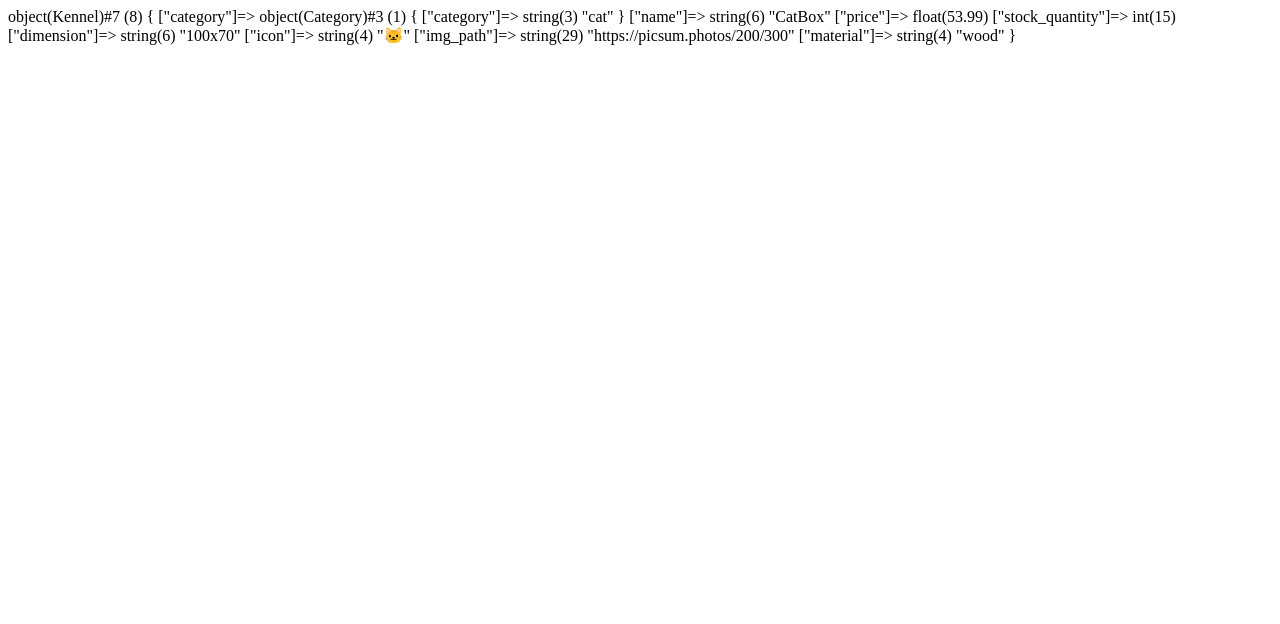
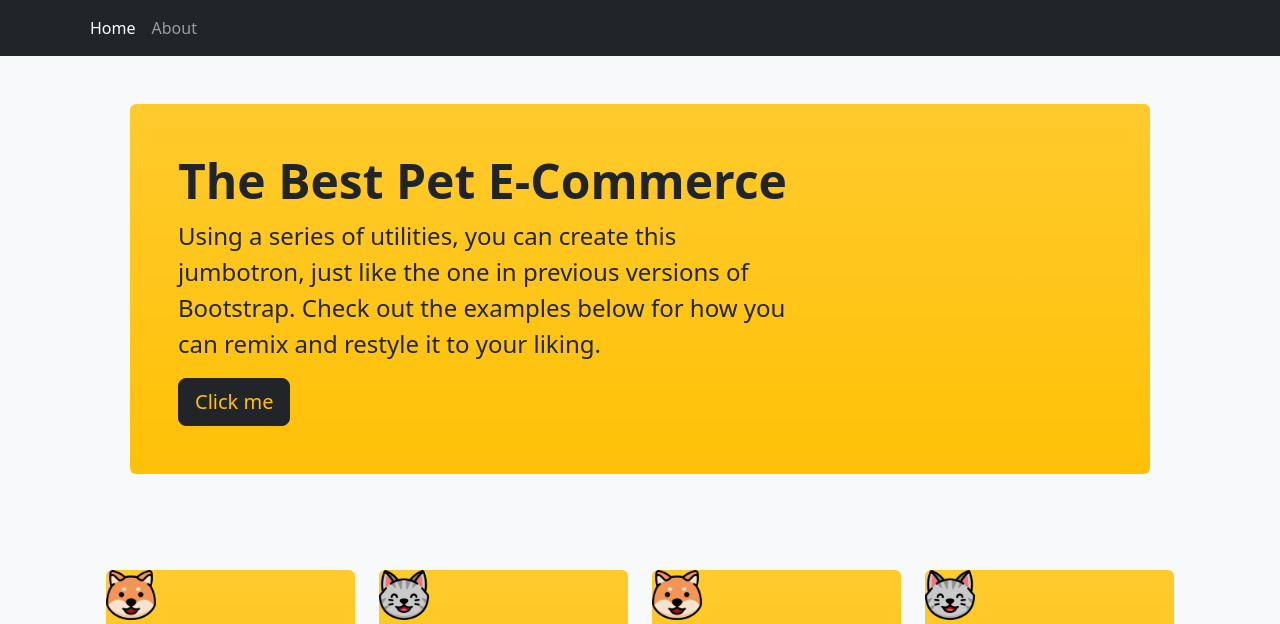
Before and after one commit to MatteoNocera/php-oop-2, a PHP site: page / in a window 1280 px wide. Shown: the top 624 px of the page. Before the commit the page ends 45 px from the top, so only its background shows below. Run offline with PHP 8.4, Linux system fonts and the light colour scheme; grey boxes are pictures that could not be loaded.

Commit message:
divide in layouts & partials with about page link

```diff
--- a/database/db.php
+++ b/database/db.php
@@ -12,19 +12,19 @@ $catCategory = new Category('cat');
 
 
 // Palla Cane
-$palla = new Toy($dogCategory, 'palla da tennis', 3.99, 150, '10cm', '🐶', 'https://picsum.photos/200/300', 'm');
+$palla = new Toy($dogCategory, 'palla da tennis', 3.99, 150, '10cm', './assets/img/dog.png', 'https://picsum.photos/200/200', 'm');
 
 
 // Biscotti Gatto
-$biscuitsOne = new Food($catCategory, 'BiscuitsOne', 15.49, 20, '25x25', '🐱', 'https://picsum.photos/200/300', '1kg', 'Medium', 'Puppy');
+$biscuitsOne = new Food($catCategory, 'BiscuitsOne', 15.49, 20, '25x25', './assets/img/cat.png', 'https://picsum.photos/200/200', '1kg', 'Medium', 'Puppy');
+
 
 
 // Umido Cane
-$umidoPlus = new Food($dogCategory, 'Umido Plus', 3.45, 58, '20x30', '🐶', 'https://picsum.photos/200/300', '400gr', 'Hight Quality', 'Sterilized');
+$umidoPlus = new Food($dogCategory, 'Umido Plus', 3.45, 58, '20x30', './assets/img/dog.png', 'https://picsum.photos/200/200', '400gr', 'Hight Quality', 'Sterilized');
 
 // Casetta Gatto
-$catBox = new Kennel($catCategory, 'CatBox', 53.99, 15, '100x70', '🐱', 'https://picsum.photos/200/300', 'wood');
+$catBox = new Kennel($catCategory, 'CatBox', 53.99, 15, '100x70', './assets/img/cat.png', 'https://picsum.photos/200/200', 'wood');
 
 
-
-var_dump($catBox);
+array_push($ecommerce, $palla, $biscuitsOne, $umidoPlus, $catBox);
--- a/index.php
+++ b/index.php
@@ -13,22 +13,16 @@ organizzate il progetto come visto stamattina a lezione usando varie sottocartel
 ini_set('display_errors', 1);
 error_reporting(E_ALL);
 
-include __DIR__ . '/database/db.php';
+require __DIR__ . '/database/db.php';
+
+include __DIR__ . '/layouts/head.php';
+?>
 
 
-?>
 
-<!DOCTYPE html>
-<html lang="en">
 
-<head>
-    <meta charset="UTF-8">
-    <meta name="viewport" content="width=device-width, initial-scale=1.0">
-    <title>Pet Shop</title>
-</head>
 
-<body>
+<?php include __DIR__ . '/layouts/main.php' ?>
 
-</body>
 
-</html>
+<?php include __DIR__ . '/layouts/foot.php' ?>
--- a/layouts/foot.php
+++ b/layouts/foot.php
@@ -0,0 +1,10 @@
+<?php include __DIR__ . '/partials/footer.php' ?>
+
+
+
+
+<script src="https://cdn.jsdelivr.net/npm/bootstrap@5.3.2/dist/js/bootstrap.bundle.min.js" integrity="sha384-C6RzsynM9kWDrMNeT87bh95OGNyZPhcTNXj1NW7RuBCsyN/o0jlpcV8Qyq46cDfL" crossorigin="anonymous"></script>
+
+</body>
+
+</html>
--- a/layouts/head.php
+++ b/layouts/head.php
@@ -0,0 +1,16 @@
+<!DOCTYPE html>
+<html lang="en">
+
+<head>
+    <meta charset="UTF-8">
+    <meta name="viewport" content="width=device-width, initial-scale=1.0">
+    <title>Pet Shop</title>
+    <!-- Bootstrap -->
+    <link href="https://cdn.jsdelivr.net/npm/bootstrap@5.3.2/dist/css/bootstrap.min.css" rel="stylesheet" integrity="sha384-T3c6CoIi6uLrA9TneNEoa7RxnatzjcDSCmG1MXxSR1GAsXEV/Dwwykc2MPK8M2HN" crossorigin="anonymous">
+
+</head>
+
+<body class="bg-light">
+
+
+    <?php include __DIR__ . '/partials/header.php';
--- a/layouts/main.php
+++ b/layouts/main.php
@@ -0,0 +1,5 @@
+<main>
+    <?php include __DIR__ . '/partials/jumbotron.php'; ?>
+    <?php include __DIR__ . '/partials/products.php'; ?>
+
+</main>
--- /dev/null
+++ b/layouts/partials/footer.php
@@ -0,0 +1,67 @@
+<footer class="bg-dark text-warning">
+    <div class="container">
+        <div class="py-5">
+            <div class="row">
+                <div class="col-6 col-md-2 mb-3">
+                    <h5>Section</h5>
+                    <ul class="nav flex-column">
+                        <li class="nav-item mb-2"><a href="/PHP/php-oop-2/index.php" class="nav-link p-0  text-white">Home</a></li>
+                        <li class="nav-item mb-2"><a href="#" class="nav-link p-0  text-white">Features</a></li>
+                        <li class="nav-item mb-2"><a href="#" class="nav-link p-0  text-white">Pricing</a></li>
+                        <li class="nav-item mb-2"><a href="#" class="nav-link p-0  text-white">FAQs</a></li>
+                        <li class="nav-item mb-2"><a href="/PHP/php-oop-2/about.php" class="nav-link p-0  text-white">About</a></li>
+                    </ul>
+                </div>
+
+                <div class="col-6 col-md-2 mb-3">
+                    <h5>Section</h5>
+                    <ul class="nav flex-column">
+                        <li class="nav-item mb-2"><a href="/PHP/php-oop-2/index.php" class="nav-link p-0  text-white">Home</a></li>
+                        <li class="nav-item mb-2"><a href="#" class="nav-link p-0  text-white">Features</a></li>
+                        <li class="nav-item mb-2"><a href="#" class="nav-link p-0  text-white">Pricing</a></li>
+                        <li class="nav-item mb-2"><a href="#" class="nav-link p-0  text-white">FAQs</a></li>
+                        <li class="nav-item mb-2"><a href="/PHP/php-oop-2/about.php" class="nav-link p-0  text-white">About</a></li>
+                    </ul>
+                </div>
+
+                <div class="col-6 col-md-2 mb-3">
+                    <h5>Section</h5>
+                    <ul class="nav flex-column">
+                        <li class="nav-item mb-2"><a href="/PHP/php-oop-2/index.php" class="nav-link p-0 text-white">Home</a></li>
+                        <li class="nav-item mb-2"><a href="#" class="nav-link p-0 text-white">Features</a></li>
+                        <li class="nav-item mb-2"><a href="#" class="nav-link p-0 text-white">Pricing</a></li>
+                        <li class="nav-item mb-2"><a href="#" class="nav-link p-0 text-white">FAQs</a></li>
+                        <li class="nav-item mb-2"><a href="/PHP/php-oop-2/about.php" class="nav-link p-0 text-white">About</a></li>
+                    </ul>
+                </div>
+
+                <div class="col-md-5 offset-md-1 mb-3">
+                    <form>
+                        <h5>Subscribe to our newsletter</h5>
+                        <p class="text-white">Monthly digest of what's new and exciting from us.</p>
+                        <div class="d-flex flex-column flex-sm-row w-100 gap-2">
+                            <label for="newsletter1" class="visually-hidden">Email address</label>
+                            <input id="newsletter1" type="text" class="form-control" placeholder="Email address">
+                            <button class="btn btn-warning" type="button">Subscribe</button>
+                        </div>
+                    </form>
+                </div>
+            </div>
+
+            <div class="d-flex flex-column flex-sm-row justify-content-between py-4 my-4 border-top">
+                <p>© 2022 Company, Inc. All rights reserved.</p>
+                <ul class="list-unstyled d-flex">
+                    <li class="ms-3"><a class="link-dark" href="#"><svg class="bi" width="24" height="24">
+                                <use xlink:href="#twitter"></use>
+                            </svg></a></li>
+                    <li class="ms-3"><a class="link-dark" href="#"><svg class="bi" width="24" height="24">
+                                <use xlink:href="#instagram"></use>
+                            </svg></a></li>
+                    <li class="ms-3"><a class="link-dark" href="#"><svg class="bi" width="24" height="24">
+                                <use xlink:href="#facebook"></use>
+                            </svg></a></li>
+                </ul>
+            </div>
+        </div>
+    </div>
+</footer>
--- /dev/null
+++ b/layouts/partials/header.php
@@ -0,0 +1,10 @@
+<header class="bg-dark">
+    <div class="container">
+        <nav class="navbar navbar-expand navbar-dark">
+            <div class="nav navbar-nav">
+                <a class="nav-item nav-link active" href="/PHP/php-oop-2/index.php" aria-current="page">Home</a>
+                <a class="nav-item nav-link" href="/PHP/php-oop-2/about.php">About</a>
+            </div>
+        </nav>
+    </div>
+</header>
--- /dev/null
+++ b/layouts/partials/jumbotron.php
@@ -0,0 +1,11 @@
+<section class="jumbo">
+    <div class="container">
+        <div class="p-5 mb-4 rounded-3">
+            <div class="container-fluid p-5 bg-warning bg-gradient rounded">
+                <h1 class="display-5 fw-bold">The Best Pet E-Commerce</h1>
+                <p class="col-md-8 fs-4">Using a series of utilities, you can create this jumbotron, just like the one in previous versions of Bootstrap. Check out the examples below for how you can remix and restyle it to your liking.</p>
+                <button class="btn btn-dark btn-lg text-warning" type="button">Click me</button>
+            </div>
+        </div>
+    </div>
+</section>
--- /dev/null
+++ b/layouts/partials/products.php
@@ -0,0 +1,21 @@
+<section class="products">
+    <div class="container">
+        <div class="row row-cols-1 row-cols-sm-2 row-cols-md-4 mb-5 g-4 p-4">
+
+            <?php foreach ($ecommerce as $product) : ?>
+                <div class="col">
+                    <div class="card bg-warning bg-gradient rounded border-0 h-100">
+                        <img src="<?= $product->icon ?>" alt="" width="50" class="">
+                        <img src="<?= $product->img_path ?>" alt="" class="card-img-top p-4 rounded-circle">
+                        <div class="card-body">
+                            <h2><?= $product->name ?></h2>
+                            <h5><?= $product->price ?>€</h5>
+                            <p>Restano ancora <?= $product->stock_quantity ?> pezzi</p>
+
+                        </div>
+                    </div>
+                </div>
+            <?php endforeach; ?>
+        </div>
+    </div>
+</section>
```
Also changed, not shown: about.php (added, +18 -0 lines), layouts/partials/jumbo_about.php (added, +11 -0 lines), assets/img/cat.png (added), assets/img/dog.png (added).
